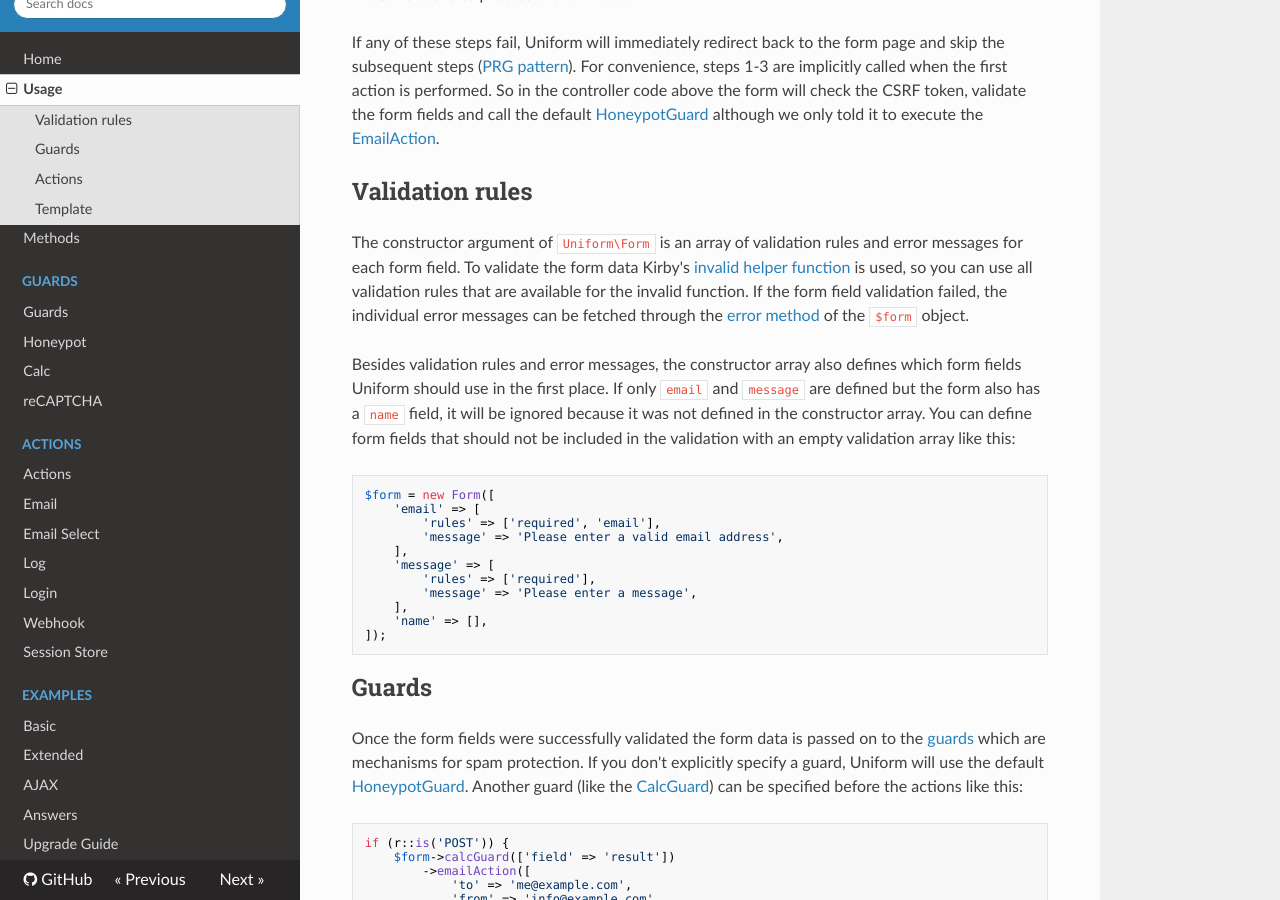
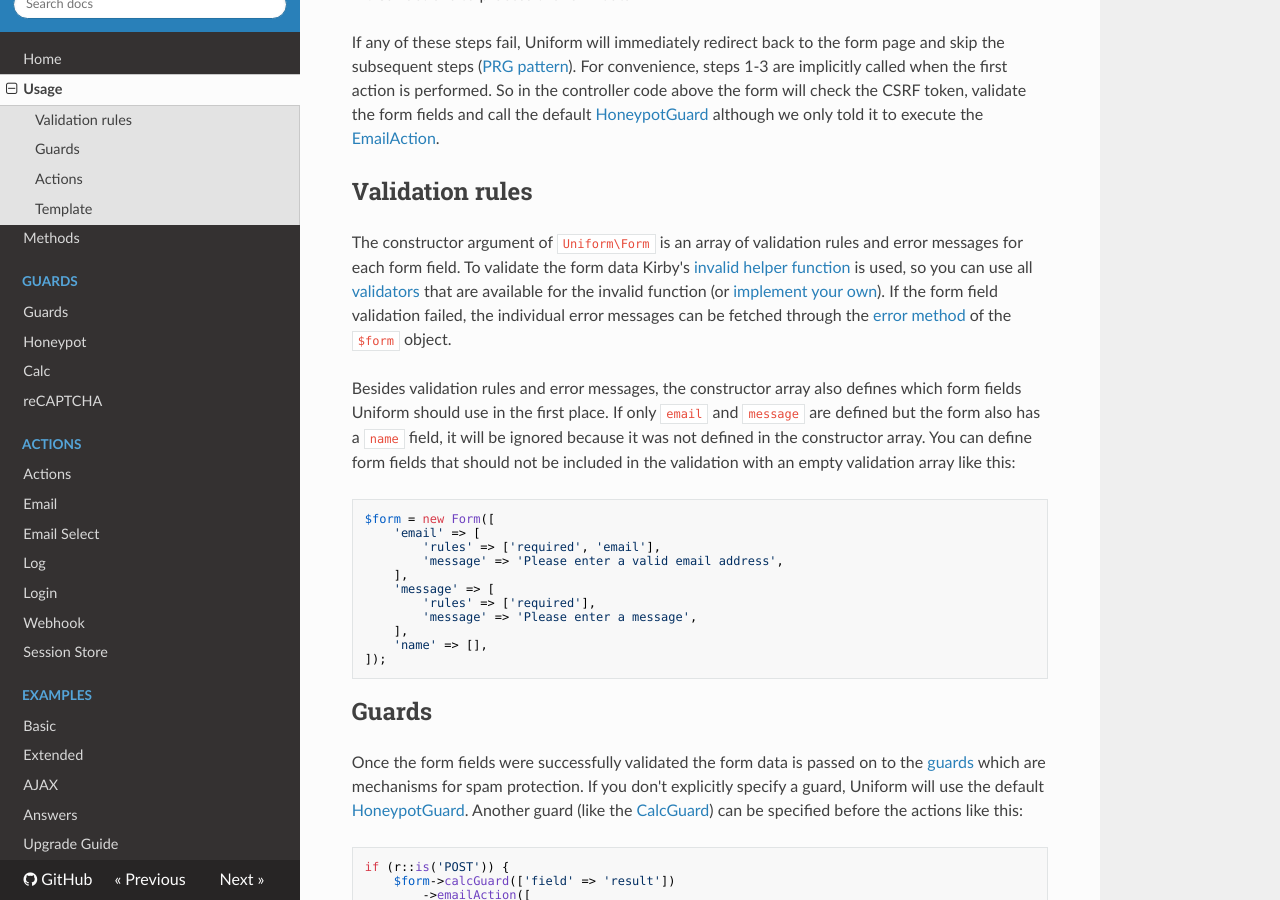
Before and after one commit to mzur/kirby-uniform, an MkDocs documentation site: the page built from docs/usage.md, in a window 1280 px wide and 900 px high, scrolled down 826 px. Built offline with MkDocs 1.6.1, drawn with Linux system fonts in a browser that asks for light colours; nearby versions of some CDN libraries; old or Windows-style settings are respelled for this version of MkDocs.

Commit message:
Add links for available/custom validators to 'Usage' docs

```diff
--- a/docs/usage.md
+++ b/docs/usage.md
@@ -42,7 +42,7 @@ If any of these steps fail, Uniform will immediately redirect back to the form p
 
 ## Validation rules
 
-The constructor argument of `Uniform\Form` is an array of validation rules and error messages for each form field. To validate the form data Kirby's [invalid helper function](https://getkirby.com/docs/cheatsheet/helpers/invalid) is used, so you can use all validation rules that are available for the invalid function. If the form field validation failed, the individual error messages can be fetched through the [error method](methods#errorkey) of the `$form` object.
+The constructor argument of `Uniform\Form` is an array of validation rules and error messages for each form field. To validate the form data Kirby's [invalid helper function](https://getkirby.com/docs/cheatsheet/helpers/invalid) is used, so you can use all [validators](https://getkirby.com/docs/cheatsheet#validators) that are available for the invalid function (or [implement your own](https://getkirby.com/docs/developer-guide/objects/validators)). If the form field validation failed, the individual error messages can be fetched through the [error method](methods#errorkey) of the `$form` object.
 
 Besides validation rules and error messages, the constructor array also defines which form fields Uniform should use in the first place. If only `email` and `message` are defined but the form also has a `name` field, it will be ignored because it was not defined in the constructor array. You can define form fields that should not be included in the validation with an empty validation array like this:
 
```
